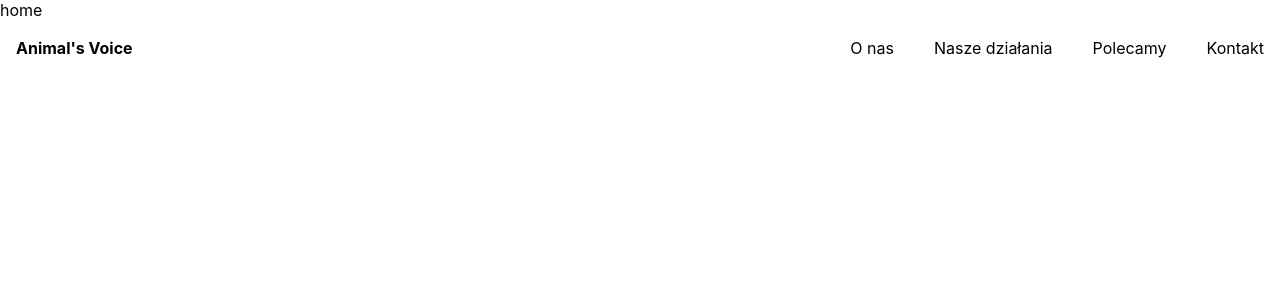
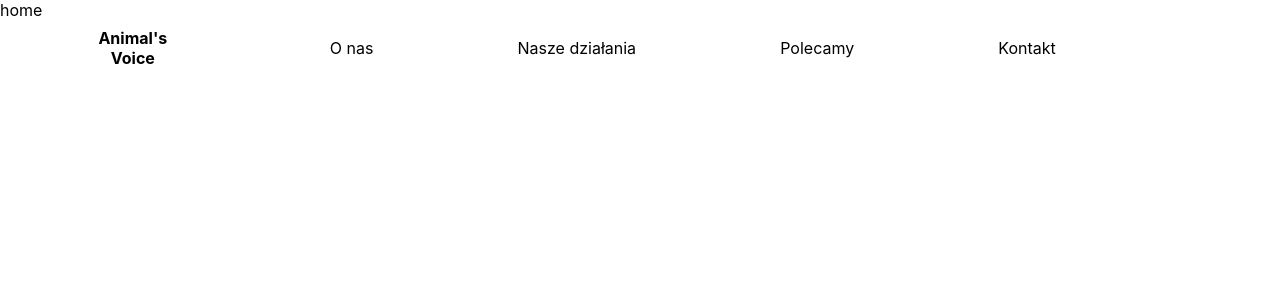
Before and after one commit to karolina269/animals-voice, a React (Create React App) app: page / in a window 1280 px wide. Shown: the top 300 px of the page. Built offline with nearby package versions, Linux system fonts and the light colour scheme.

Commit message:
nav flexbox, mobile first

```diff
--- a/src/App.css
+++ b/src/App.css
@@ -1,3 +1,5 @@
+@import url('https://fonts.googleapis.com/css2?family=Kalam:wght@300;400;700&display=swap');
+
 .App {
   text-align: center;
   background-color: #FFFFFF;
--- a/src/components/AppNav.css
+++ b/src/components/AppNav.css
@@ -24,6 +24,7 @@ a {
 }
 
 .nav__logo {
+  text-align: center;
 }
 
 .nav__toggle,
@@ -49,11 +50,6 @@ a {
   right: 1.5rem;
 }
 
-.show-menu {
-  right: 0;
-}
-
-@media screen and (max-width: 1150px) {
 .nav__menu {
   position: fixed;
   top: 0;
@@ -61,24 +57,38 @@ a {
   background-color: hsla(0, 0%, 6%, 0.2);
   backdrop-filter: blur(16px);
   -webkit-backdrop-filter: blur(16px);
-    width: 80%;
+  width: 100%;
   height: 100%;
   padding: 6rem 3rem 0;
   transition: right 0.4s;
 }
+
+.nav__menu.show-menu {
+  right: 0;
 }
 
 @media screen and (min-width: 1150px) {
   .nav {
+    padding: 0 5%;
     height: 4rem;
   }
+
+  .nav__menu {
+    position: static;
+    background-color: #ffffff;
+    padding: 0;
+  }
+
+  .nav__list {
+    flex-direction: row;
+    align-items: center;
+    justify-content: space-evenly;
+    row-gap: 0;
+    height: 100%;
+  }
+
   .nav__toggle,
   .nav__close {
     display: none;
   }
-
-  .nav__list {
-    flex-direction: row;
-    column-gap: 2.5rem;
 }
-}
```
Lines whose indentation alone changed are shown as unchanged.
